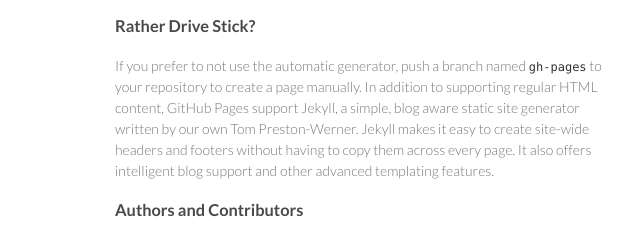
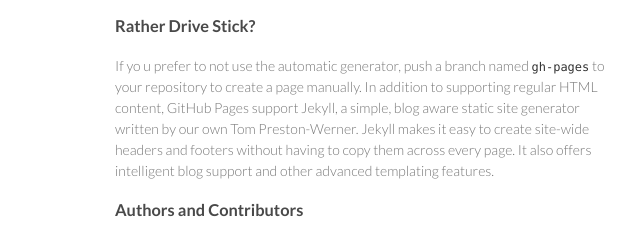
Before and after one commit to Chuckeehh/ncollett, a plain HTML site: page index.html in a window 1280 px wide. Shown: the part 224-455 px from the top of the page, 455-1095 px from the left. Drawn offline with Linux system fonts and the light colour scheme.

Commit message:
Update index.html

```diff
--- a/index.html
+++ b/index.html
@@ -36,7 +36,7 @@
 <h3>
 <a id="rather-drive-stick" class="anchor" href="#rather-drive-stick" aria-hidden="true"><span class="octicon octicon-link"></span></a>Rather Drive Stick?</h3>
 
-<p>If you prefer to not use the automatic generator, push a branch named <code>gh-pages</code> to your repository to create a page manually. In addition to supporting regular HTML content, GitHub Pages support Jekyll, a simple, blog aware static site generator written by our own Tom Preston-Werner. Jekyll makes it easy to create site-wide headers and footers without having to copy them across every page. It also offers intelligent blog support and other advanced templating features.</p>
+<p>If yo u prefer to not use the automatic generator, push a branch named <code>gh-pages</code> to your repository to create a page manually. In addition to supporting regular HTML content, GitHub Pages support Jekyll, a simple, blog aware static site generator written by our own Tom Preston-Werner. Jekyll makes it easy to create site-wide headers and footers without having to copy them across every page. It also offers intelligent blog support and other advanced templating features.</p>
 
 <h3>
 <a id="authors-and-contributors" class="anchor" href="#authors-and-contributors" aria-hidden="true"><span class="octicon octicon-link"></span></a>Authors and Contributors</h3>
```
